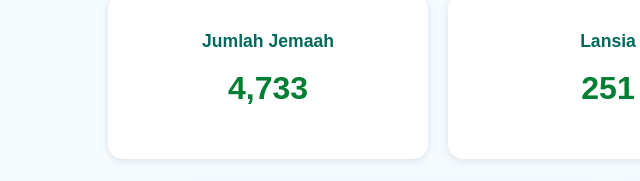
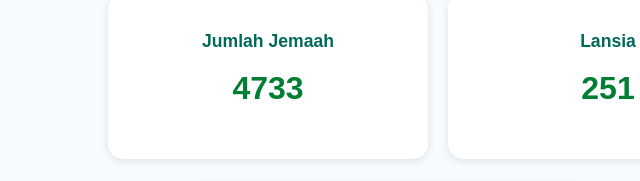
Before and after one commit to plhutbalangan/dashboard, a plain HTML site: page index.html in a window 1280 px wide. Shown: the part 211-392 px from the top of the page, 32-672 px from the left. Drawn offline with nearby package versions, Linux system fonts and the light colour scheme.

Commit message:
Update index.html

```diff
--- a/index.html
+++ b/index.html
@@ -66,26 +66,34 @@
 
         document.getElementById("last-update").textContent = data.update || "-";
 
-        const jumlah = data.data?.Jumlah_Jemaah?.data?.rows?.[0]?.[0] ?? "-";
-        const lansia = data.data?.Lansia?.data?.rows?.[0]?.[0] ?? "-";
-        const masaTunggu =
-          data.data?.Masa_Tunggu?.data?.rows?.[0]?.[0] ??
-          data.data?.Masa_Tunggu?.rows?.[0]?.[0] ??
-          "-";
+        // Ambil nilai utama dari berbagai struktur JSON
+        const getValue = (obj, path) => {
+          try {
+            return path.split(".").reduce((o, k) => (o ? o[k] : undefined), obj);
+          } catch {
+            return undefined;
+          }
+        };
 
-        document.getElementById("jumlahJemaah").textContent = jumlah.toLocaleString();
-        document.getElementById("jumlahLansia").textContent = lansia.toLocaleString();
+        const jumlah = getValue(data, "data.Jumlah_Jemaah.data.rows.0.0") ??
+                       getValue(data, "data.Jumlah_Jemaah.rows.0.0") ?? "-";
+        const lansia = getValue(data, "data.Lansia.data.rows.0.0") ??
+                       getValue(data, "data.Lansia.rows.0.0") ?? "-";
+        const masaTunggu = getValue(data, "data.Masa_Tunggu.data.rows.0.0") ??
+                           getValue(data, "data.Masa_Tunggu.rows.0.0") ?? "-";
+
+        document.getElementById("jumlahJemaah").textContent = jumlah;
+        document.getElementById("jumlahLansia").textContent = lansia;
         document.getElementById("masaTunggu").textContent =
           masaTunggu !== "-" ? masaTunggu + " tahun" : "-";
 
         // ======== Pendidikan ========
-        const pendidikan = data.data?.Pendidikan?.data?.rows || [];
+        const pendidikan = getValue(data, "data.Pendidikan.data.rows") ??
+                           getValue(data, "data.Pendidikan.rows") ?? [];
         const labelsPendidikan = pendidikan.map(r => String(r[0]));
         const valuesPendidikan = pendidikan.map(r => Number(r[1]));
 
-        if (window.chartPendidikan && typeof window.chartPendidikan.destroy === "function") {
-          window.chartPendidikan.destroy();
-        }
+        if (window.chartPendidikan && typeof window.chartPendidikan.destroy === "function") window.chartPendidikan.destroy();
         window.chartPendidikan = new Chart(document.getElementById("chartPendidikan"), {
           type: "bar",
           data: {
@@ -96,21 +104,16 @@
               backgroundColor: "#f4b400",
             }]
           },
-          options: {
-            responsive: true,
-            plugins: { legend: { display: false } },
-            scales: { y: { beginAtZero: true } }
-          }
+          options: { responsive: true, plugins: { legend: { display: false } }, scales: { y: { beginAtZero: true } } }
         });
 
         // ======== Waktu Pendaftaran ========
-        const waktu = data.data?.Pendaftar_Bulanan?.data?.rows || [];
+        const waktu = getValue(data, "data.Pendaftar_Bulanan.data.rows") ??
+                      getValue(data, "data.Pendaftar_Bulanan.rows") ?? [];
         const labelsWaktu = waktu.map((_, i) => `Bulan ${i + 1}`);
         const valuesWaktu = waktu.map(r => Number(r[0]));
 
-        if (window.chartWaktu && typeof window.chartWaktu.destroy === "function") {
-          window.chartWaktu.destroy();
-        }
+        if (window.chartWaktu && typeof window.chartWaktu.destroy === "function") window.chartWaktu.destroy();
         window.chartWaktu = new Chart(document.getElementById("chartWaktu"), {
           type: valuesWaktu.length > 1 ? "line" : "bar",
           data: {
@@ -124,21 +127,16 @@
               tension: 0.3,
             }]
           },
-          options: {
-            responsive: true,
-            plugins: { legend: { display: false } },
-            scales: { y: { beginAtZero: true } }
-          }
+          options: { responsive: true, plugins: { legend: { display: false } }, scales: { y: { beginAtZero: true } } }
         });
 
         // ======== Jenis Kelamin ========
-        const kelamin = data.data?.Jenis_Kelamin?.data?.rows || [];
+        const kelamin = getValue(data, "data.Jenis_Kelamin.data.rows") ??
+                        getValue(data, "data.Jenis_Kelamin.rows") ?? [];
         const labelsKelamin = kelamin.map(r => r[0]);
         const valuesKelamin = kelamin.map(r => r[1]);
 
-        if (window.chartKelamin && typeof window.chartKelamin.destroy === "function") {
-          window.chartKelamin.destroy();
-        }
+        if (window.chartKelamin && typeof window.chartKelamin.destroy === "function") window.chartKelamin.destroy();
         window.chartKelamin = new Chart(document.getElementById("chartKelamin"), {
           type: "pie",
           data: {
@@ -148,10 +146,7 @@
               backgroundColor: ["#34a853", "#4285f4"],
             }]
           },
-          options: {
-            responsive: true,
-            plugins: { legend: { position: "top" } }
-          }
+          options: { responsive: true, plugins: { legend: { position: "top" } } }
         });
 
       } catch (e) {
```
